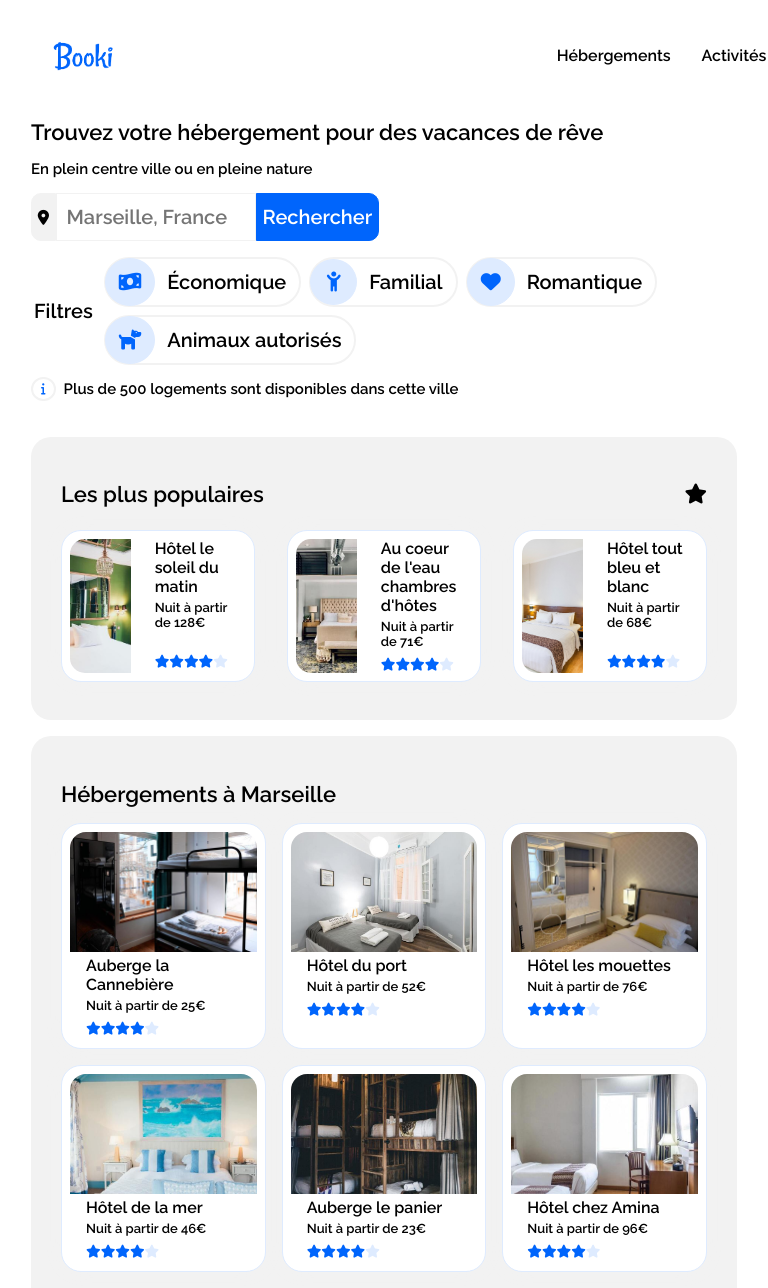
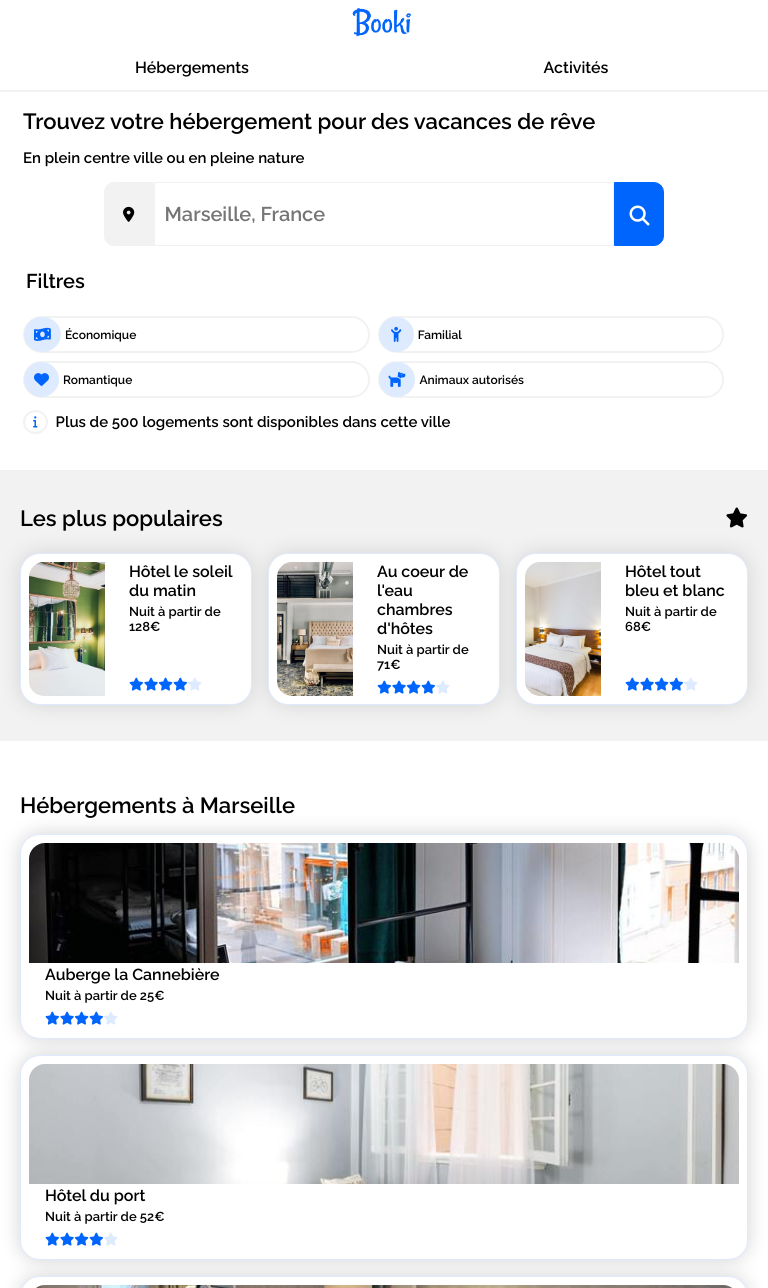
Before and after one commit to Toonba/OC_Projet_2, a plain HTML site: page index.html in a window 768 px wide. Shown: the top 1288 px of the page. Drawn offline with Linux system fonts and the light colour scheme.

Commit message:
version2 quasi final

```diff
--- a/style.css
+++ b/style.css
@@ -1,6 +1,9 @@
 * {
     font-family: "Raleway", sans-serif;
     box-sizing: border-box;
+}
+body {
+    margin: 0;
 }
 
 /*Mise en page Header*/
@@ -214,7 +217,7 @@ form .fa-magnifying-glass {
     border: solid 1px #deebff;
     width: 30%;
     border-radius: 20px;
-    box-shadow: 0px 0px 20px #f2f2f2; /*Je suis pas convaincu qu'il y ai des ombres ? */
+    box-shadow: 0 0 20px lightgrey; /*Je suis pas convaincu qu'il y ai des ombres ? */
     padding: 8px;
     flex-grow: 1;
 }
@@ -225,15 +228,14 @@ form .fa-magnifying-glass {
     justify-content: space-around;
 }
 
-#div2 a {
+a {
     color: black;
     text-decoration: none;
-    font-weight: bold;
 }
 
 .details h2 {
     font-size: 16px;
-    margin: 0;
+    margin: 4px 0 0 0;
     padding: 0 0 0px 16px;
     font-weight: bold;
 }
@@ -290,7 +292,7 @@ form .fa-magnifying-glass {
     display: flex;
     border-radius: 20px;
     margin: 8px 0 8px 0;
-    box-shadow: 0px 0px 20px #f2f2f2; /*Je suis pas convaincu qu'il y ai des ombres ? */
+    box-shadow: 0 0 20px lightgrey; /*Je suis pas convaincu qu'il y ai des ombres ? */
 }
 
 .imagePopulaire {
@@ -353,7 +355,7 @@ form .fa-magnifying-glass {
     width: 22%;
     border-radius: 20px;
     border: solid 1px #f2f2f2;
-    box-shadow: 4px 4px 4px #f2f2f2;
+    box-shadow: 0 0 20px lightgrey;
     text-decoration: none;
     color: black;
 }
@@ -362,7 +364,7 @@ form .fa-magnifying-glass {
     width: 22%;
     border-radius: 20px;
     border: solid 1px #f2f2f2;
-    box-shadow: 4px 4px 4px #f2f2f2;
+    box-shadow: 0 0 20px lightgrey;
     text-decoration: none;
     color: black;
 }
@@ -421,9 +423,7 @@ dd {
     margin-bottom: 5px;
 }
 
-/*Media querry Ipad est ce qu'il vaut mieux faire des changements pour toutes les hauteurs ? ou alors comme je fais là utiliser des hauteur de % qui dépendent d'une seul valeur ?
-Diminuer la taille de la section recherche ?
-J'aurais pas utiliser les même breackpoint, genre j'aurais utiliser un max width plus grand car le rendu est pas top, ça veux dire que c'est à moi de modifier mes mesure pour que le rendu soit mieux ? ou je peux changer le breackpoint ? */
+/*Responsive tablette*/
 @media all and (min-width: 768px) and (max-width: 992px) {
     #div2 {
         display: flex;
@@ -442,6 +442,7 @@ J'aurais pas utiliser les même breackpoint, genre j'aurais utiliser un max widt
     }
     .populaire {
         width: 30%;
+        flex-grow: 1;
     }
     #hebergements {
         width: 100%;
@@ -459,4 +460,192 @@ J'aurais pas utiliser les même breackpoint, genre j'aurais utiliser un max widt
     .medium img {
         height: 100px;
     }
+    #activite h2 {
+        font-size: 15px;
+    }
 }
+
+/*Responsive Smartphone Est ce qu'il faudrait pas faire un breackpoint suplémentaire pour afficher les vignette hébergement par 2 ? */
+@media all and (max-width: 768px) {
+    /*Header Smarthpone*/
+    header {
+        display: block;
+        width: 100%;
+        margin: 0 0 2vh 0;
+        height: auto;
+    }
+    header img {
+        display: block;
+        margin: auto;
+    }
+    header nav {
+        display: flex;
+        justify-content: space-between;
+        width: 100%;
+        height: 6vh;
+    }
+    header nav a {
+        width: 50%;
+        color: black;
+        text-decoration: none;
+        text-align: center;
+        line-height: 6vh;
+        padding: 0 2vw 0 2vw;
+        border-bottom: solid 2px #f2f2f2;
+    }
+    header nav a:hover {
+        border-bottom-color: #0065fc;
+        border-top: none;
+        color: #0065fc;
+    }
+    /*Responsiv form*/
+    form {
+        width: 100%;
+        justify-content: center;
+        margin-bottom: 0;
+    }
+    label {
+        width: 50px;
+        height: 8vh;
+        line-height: 8vh;
+    }
+    input {
+        width: 60vw;
+        height: 8vh;
+        line-height: 8vh;
+    }
+    button {
+        width: 50px;
+        height: 8vh;
+        line-height: 8vh;
+    }
+    button span {
+        display: none;
+    }
+    form .fa-magnifying-glass {
+        display: inline;
+    }
+    /*Responsiv Filtre*/
+    #divFiltres {
+        display: flex;
+        flex-wrap: wrap;
+        align-items: flex-start;
+        width: 100%;
+    }
+    #filtre {
+        width: 100%;
+    }
+    #filtre > p {
+        font-size: 15px;
+    }
+    #ongletFiltres {
+        width: 100%;
+    }
+    .filtres {
+        justify-content: flex-start;
+        align-items: center;
+        width: 48%;
+        column-gap: 2px;
+    }
+    .filtres i {
+        background-color: #deebff;
+        font-size: 15px;
+        padding: 10px;
+        border: none;
+    }
+    #familial i {
+        font-size: 15px;
+        padding: 10px 12px 10px 12px;
+        border: none;
+        background-color: #deebff;
+    }
+    #divFiltres .filtres > p {
+        font-size: 12px;
+    }
+    /*Mise en forme Les plus populaire*/
+    #div2 {
+        display: flex;
+        flex-direction: column-reverse;
+        width: 100%;
+        margin: 0;
+    }
+    #populaire {
+        width: 100%;
+        border-radius: 0;
+        padding: 20px;
+    }
+    #vignettePopulaire {
+        width: 100%;
+        margin: 0 0 1vh 0;
+    }
+
+    /*Mise en forme responsive Hebergement*/
+    #hebergements {
+        width: 100%;
+        margin-bottom: 0;
+        background-color: white;
+        padding: 20px;
+    }
+    #vignetteHebergement {
+        display: block;
+        margin: 2vh 0 2vh 0;
+    }
+    .vignette {
+        display: block;
+        width: 100%;
+        margin-bottom: 16px;
+    }
+    .vignette img {
+        display: block;
+        width: 100%;
+        align-self: center;
+        border-radius: 16px 16px 0 0;
+        object-fit: cover;
+        object-position: center;
+    }
+    .details h2 {
+        margin-top: 2px;
+    }
+    h3 {
+        margin-bottom: 0;
+    }
+    /*Mise en forme responsiv activité*/
+    #div3 {
+        margin: 8px;
+        padding: 20px;
+    }
+    #activite {
+        width: 100%;
+        height: auto;
+        row-gap: 5vh;
+    }
+    .large {
+        width: 100%;
+    }
+    .medium {
+        width: 100%;
+    }
+    .large img {
+        height: 150px;
+    }
+    /*footer smartphone*/
+    footer {
+        background-color: #f2f2f2;
+        display: block;
+        height: auto;
+        padding: 2vh 5vw 5vh 5vw;
+    }
+    dt {
+        font-weight: bold;
+        font-size: 15px;
+        margin-bottom: 15px;
+        margin-left: 5px;
+    }
+
+    dd {
+        list-style: none;
+        font-size: 12px;
+        margin-left: 5px;
+        margin-bottom: 5px;
+    }
+}
```
